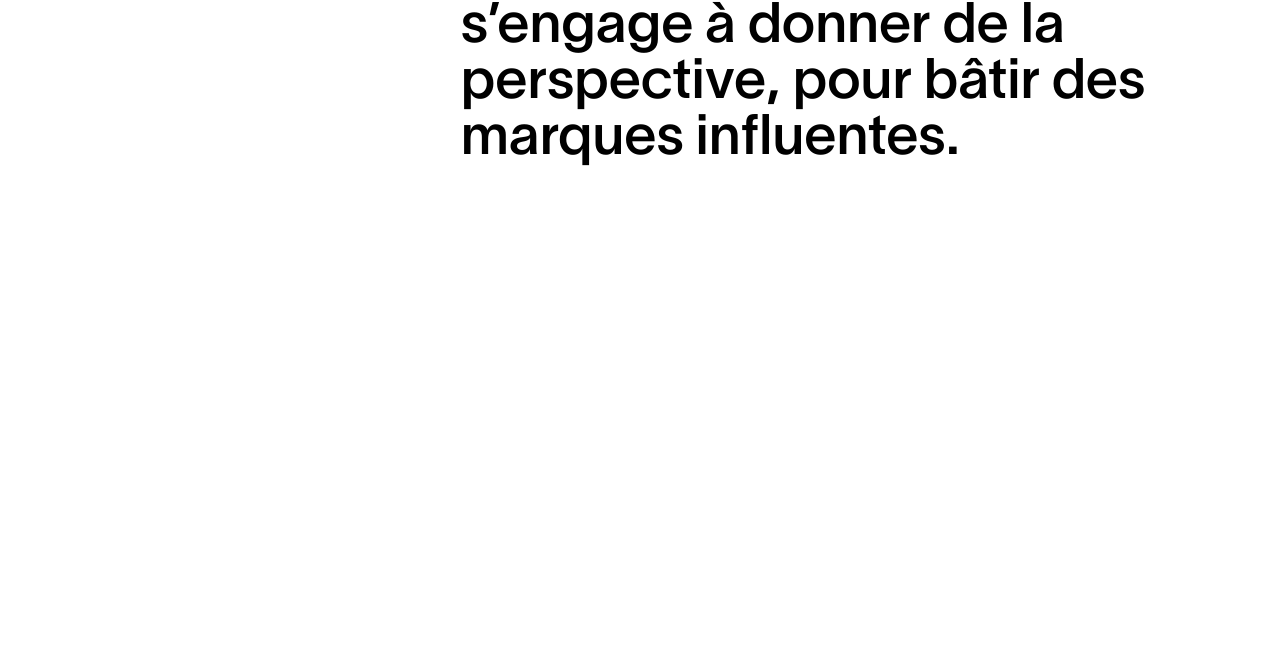
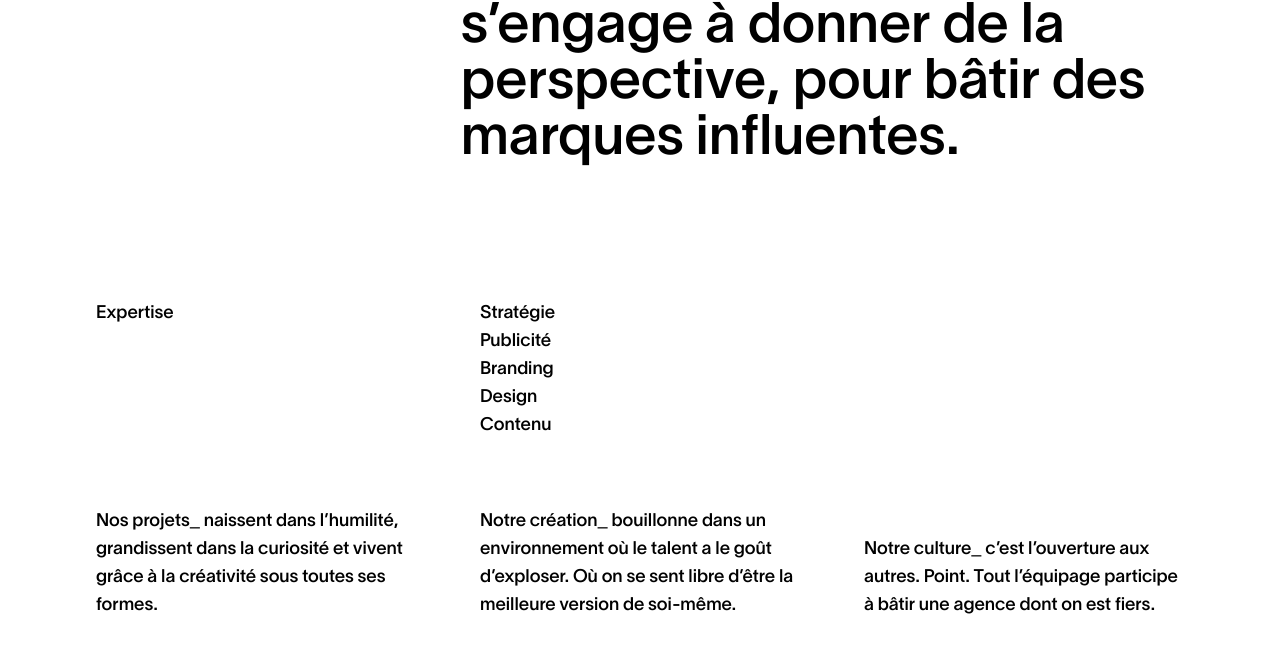
Before and after one commit to clay-0101/K72.STAGE, a React (Vite) app: page /agence in a window 1280 px wide. Shown: the part 1452-2104 px from the top of the page. Built offline with nearby package versions, Linux system fonts and the light colour scheme.

Commit message:
improve agence page

```diff
--- a/src/PAGES/Agence.jsx
+++ b/src/PAGES/Agence.jsx
@@ -28,19 +28,19 @@ const Agence = () => {
     '/img8.jpg',
   ]
 
-  useGSAP(()=>{
-    gsap.to(imageDivRef.current,{
-      scrollTrigger:{
+  useGSAP(() => {
+    gsap.to(imageDivRef.current, {
+      scrollTrigger: {
         trigger: imageDivRef.current,
-        start:'top 27.8%',
-        end : 'top -100%',
-        scrub:true,
-        pin:true,
+        start: 'top 27.8%',
+        end: 'top -100%',
+        scrub: true,
+        pin: true,
 
-        onUpdate:(elem)=>{
+        onUpdate: (elem) => {
           const imgIndex = Math.min(
             Math.floor(elem.progress * imageArray.length),
-            imageArray.length-1
+            imageArray.length - 1
           )
           imageRef.current.src = imageArray[imgIndex]
         }
@@ -53,7 +53,7 @@ const Agence = () => {
 
         <div ref={imageDivRef} className='h-[20vw] w-[15vw]  absolute top-[15vw] left-[30vw]'>
           <div className='h-full w-full rounded-3xl overflow-hidden'>
-            <img  ref={imageRef} className='h-full w-full object-cover' src="https://k72.ca/images/teamMembers/Carl_480x640.jpg?w=480&h=640&fit=crop&s=f0a84706bc91a6f505e8ad35f520f0b7" alt="img1" />
+            <img ref={imageRef} className='h-full w-full object-cover' src="https://k72.ca/images/teamMembers/Carl_480x640.jpg?w=480&h=640&fit=crop&s=f0a84706bc91a6f505e8ad35f520f0b7" alt="img1" />
           </div>
         </div>
 
@@ -69,7 +69,25 @@ const Agence = () => {
         </div>
       </div>
       <div className='section2 h-screen w-full'>
-
+        <div className='w-full h-[25vw] font-[fontBold] text-lg flex justify-center gap-[5vw] mt-[10vw] '>
+          <div className='w-[25%] h-full flex flex-col justify-between '>
+            <h2>Expertise</h2>
+            <h2>Nos projets_ naissent dans l’humilité, grandissent dans la curiosité et vivent grâce à la créativité sous toutes ses formes.</h2>
+          </div>
+          <div className='w-[25%] h-full flex flex-col justify-between '>
+            <ul>
+              <li>Stratégie</li>
+              <li>Publicité</li>
+              <li>Branding</li>
+              <li>Design</li>
+              <li>Contenu</li>
+            </ul>
+            <h2>Notre création_ bouillonne dans un environnement où le talent a le goût d’exploser. Où on se sent libre d’être la meilleure version de soi-même.</h2>
+          </div>
+          <div className='w-[25%] h-full flex flex-col justify-end '>
+            <h2>Notre culture_ c’est l’ouverture aux autres. Point. Tout l’équipage participe à bâtir une agence dont on est fiers. </h2>
+          </div>
+        </div>
       </div>
     </div>
   )
```
